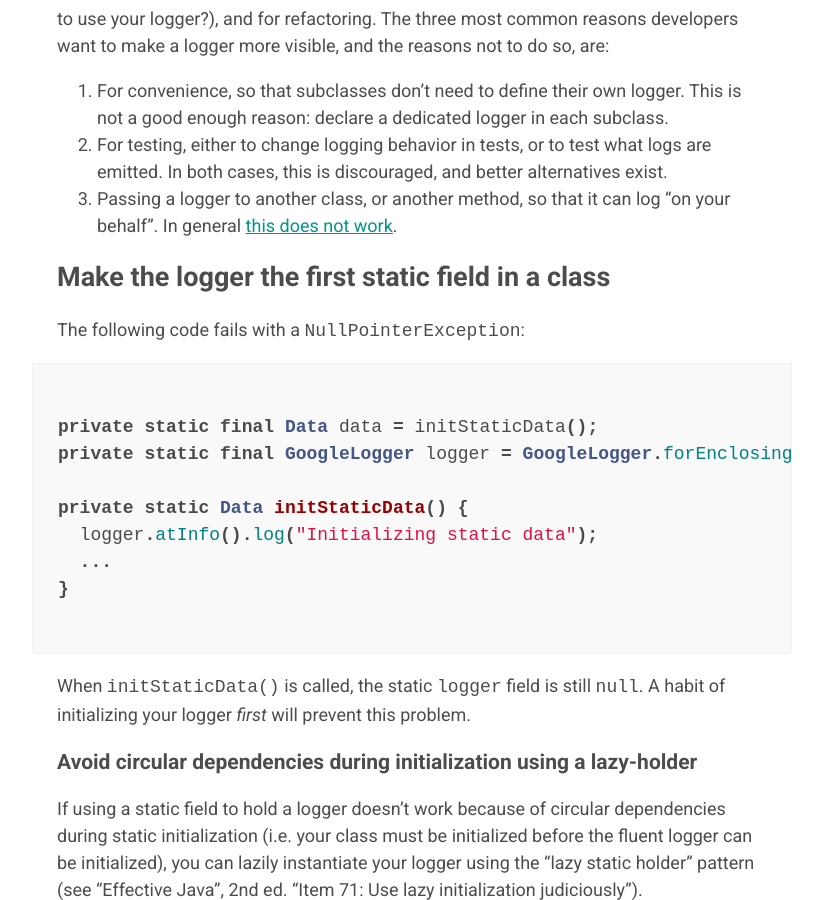
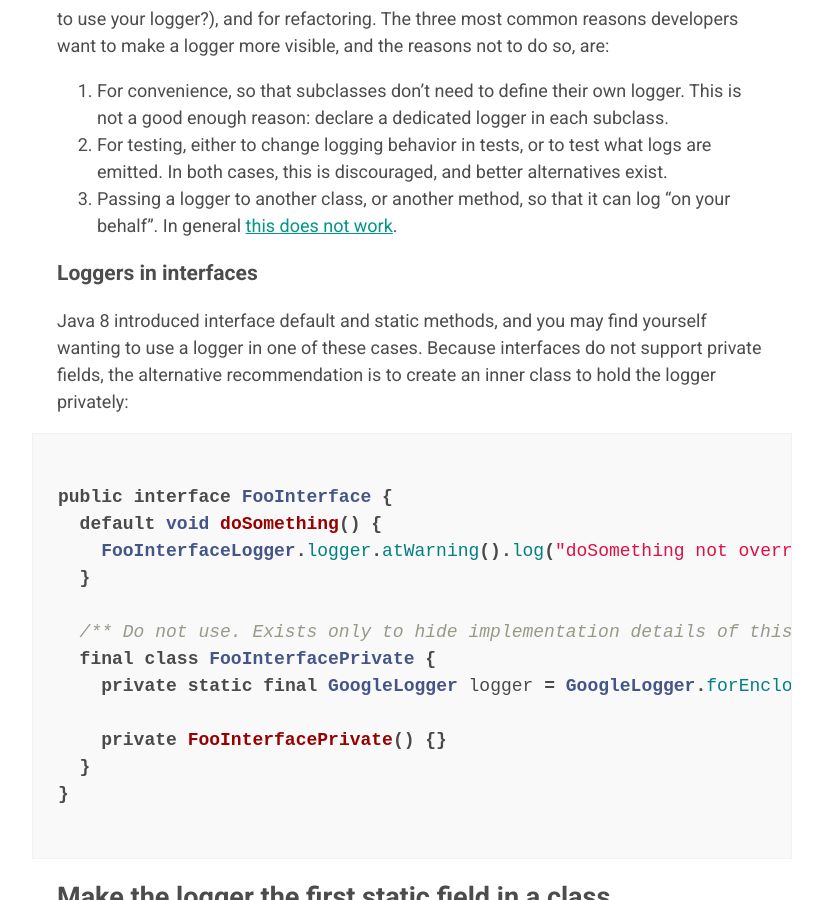
Before and after one commit to google/flogger, a Jekyll site: the page built from docs/best_practice.md, in a window 1280 px wide and 900 px high, scrolled down 5315 px. Shown: the whole window, without its empty margins (228-1051 px from the left). Built offline with Jekyll 4.4.1, drawn with Linux system fonts in a browser that asks for light colours; our own code applies the rules of GitHub Pages for plain Markdown files.

Commit message:
Add documentation to Flogger best practices about use in interfaces.
-------------
Created by MOE: https://github.com/google/moe
MOE_MIGRATED_REVID=297904224

````diff
--- a/docs/best_practice.md
+++ b/docs/best_practice.md
@@ -199,6 +199,28 @@ so, are:
     your behalf". In general [this does not work](#one-per-class).
 
 
+### Loggers in interfaces
+
+Java 8 introduced interface default and static methods, and you may find
+yourself wanting to use a logger in one of these cases. Because interfaces do
+not support private fields, the alternative recommendation is to create an inner
+class to hold the logger privately:
+
+```java
+public interface FooInterface {
+  default void doSomething() {
+    FooInterfaceLogger.logger.atWarning().log("doSomething not overridden");
+  }
+
+  /** Do not use. Exists only to hide implementation details of this interface. */
+  final class FooInterfacePrivate {
+    private static final GoogleLogger logger = GoogleLogger.forEnclosingClass();
+
+    private FooInterfacePrivate() {}
+  }
+}
+```
+
 ## Make the logger the first static field in a class {#first-field}
 
 The following code fails with a `NullPointerException`:
````
